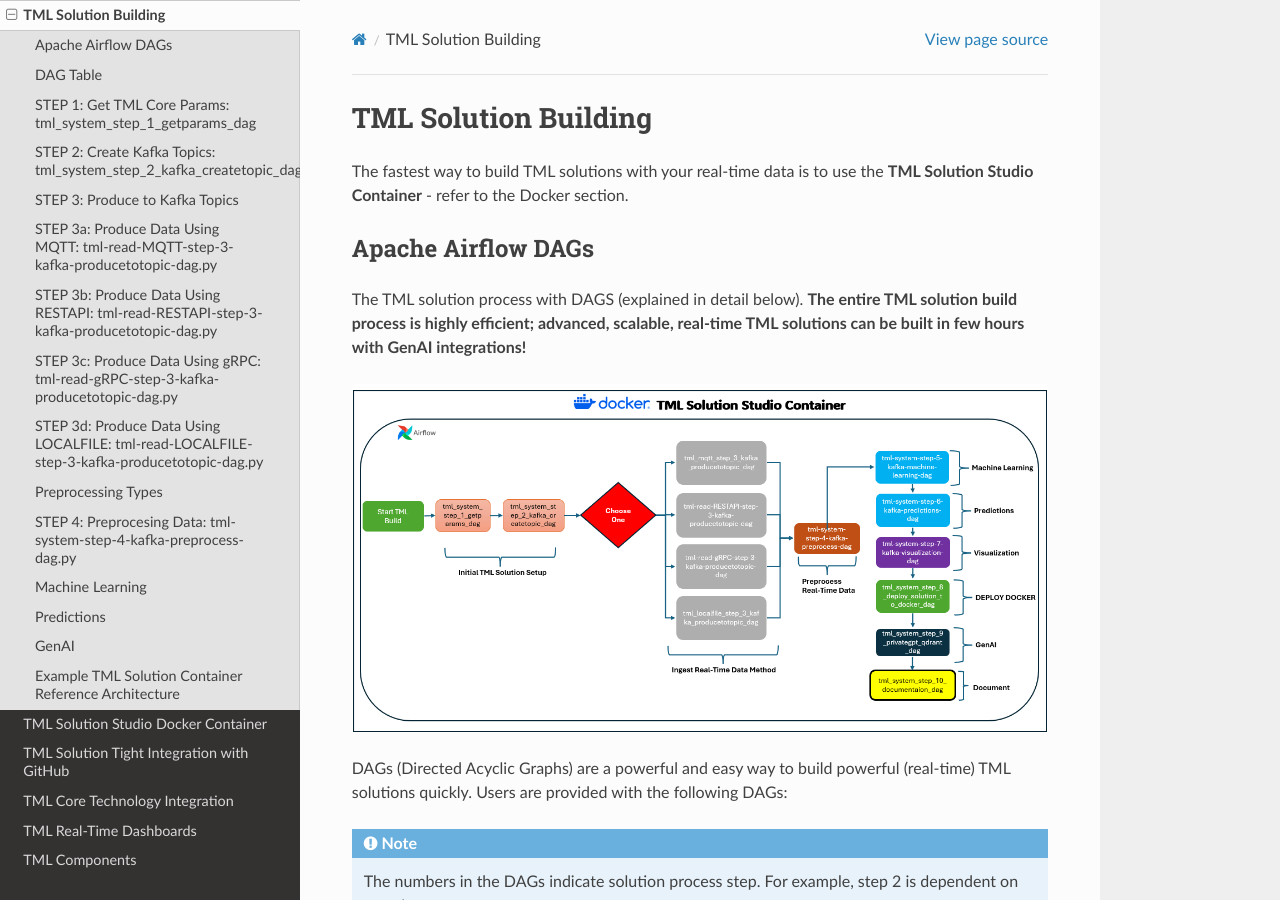
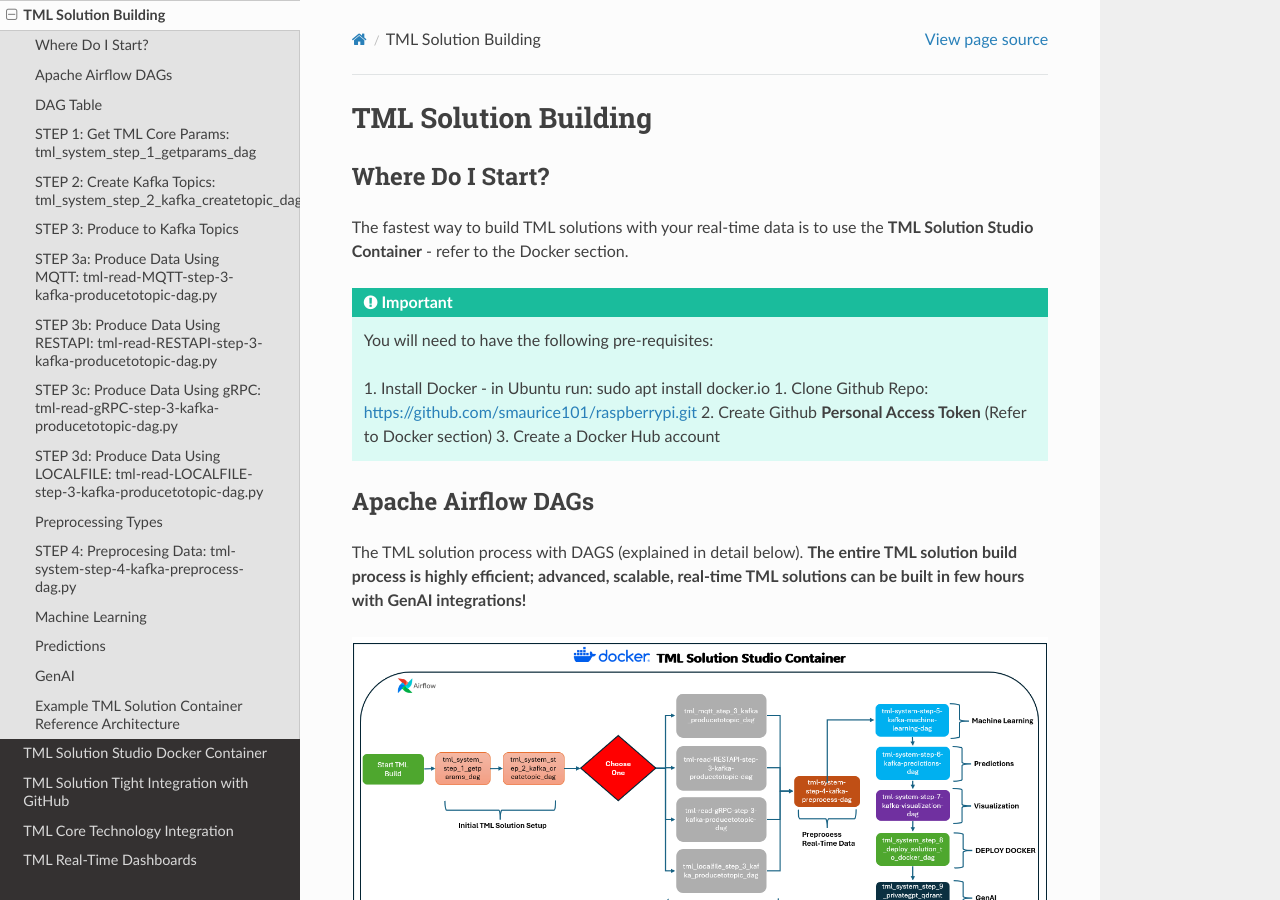
Before and after one commit to smaurice101/readthedocs, a Sphinx documentation site: the page built from docs/source/tmlbuilds.rst, in a window 1280 px wide and 900 px high. Built offline with Sphinx 7.4.7 and the Read the Docs theme 2.0.0, drawn with Linux system fonts in a browser that asks for light colours.

Commit message:
Update tmlbuilds.rst

```diff
--- a/docs/source/tmlbuilds.rst
+++ b/docs/source/tmlbuilds.rst
@@ -1,7 +1,19 @@
 TML Solution Building
 ======================
 
+Where Do I Start?
+----------
+
 The fastest way to build TML solutions with your real-time data is to use the **TML Solution Studio Container** - refer to the Docker section.
+
+.. important::
+
+   You will need to have the following pre-requisites:
+
+   1. Install Docker - in Ubuntu run: sudo apt install docker.io
+   1. Clone Github Repo: https://github.com/smaurice101/raspberrypi.git
+   2. Create Github **Personal Access Token** (Refer to Docker section)
+   3. Create a Docker Hub account
 
 Apache Airflow DAGs
 -------------------
```
